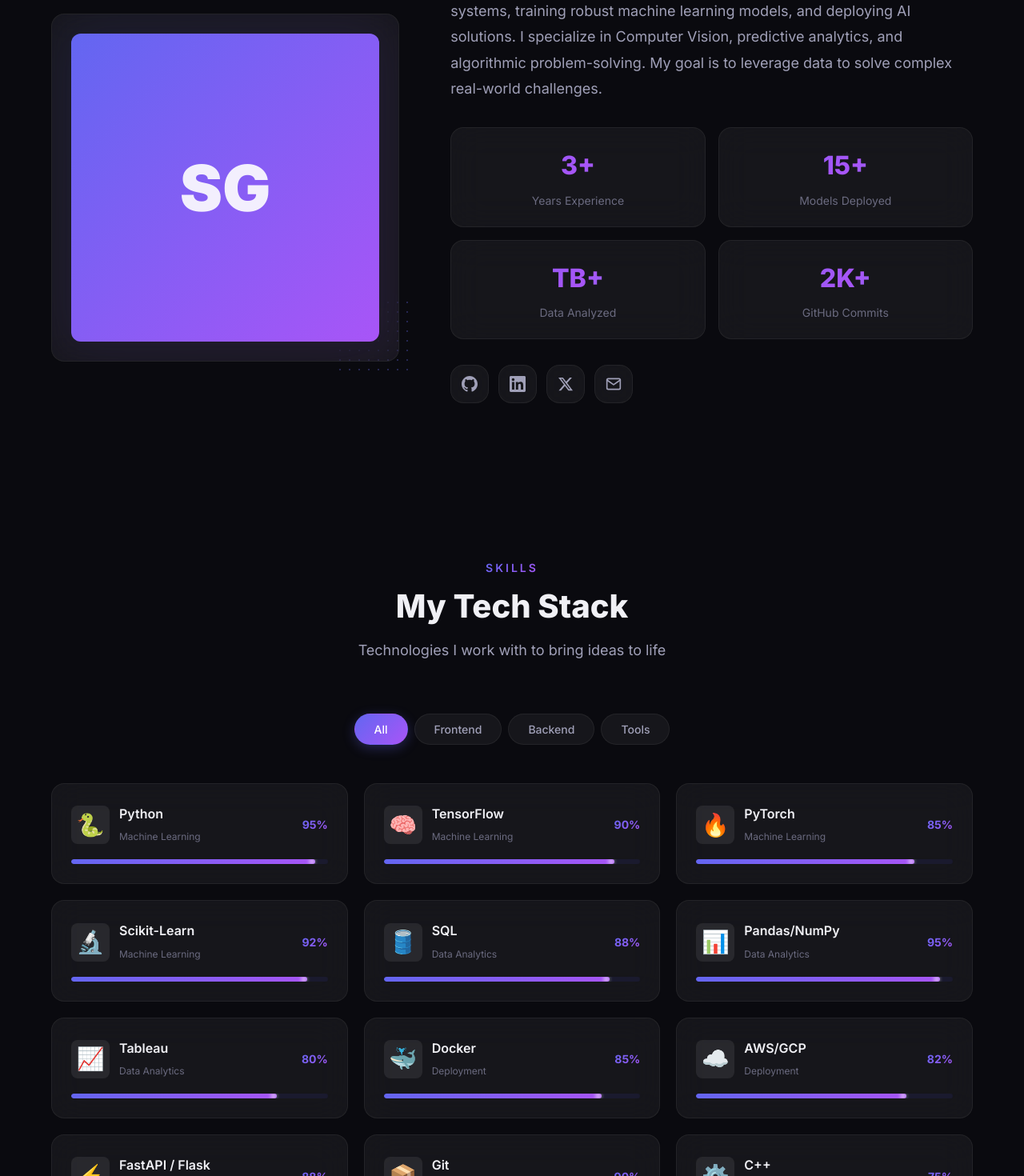
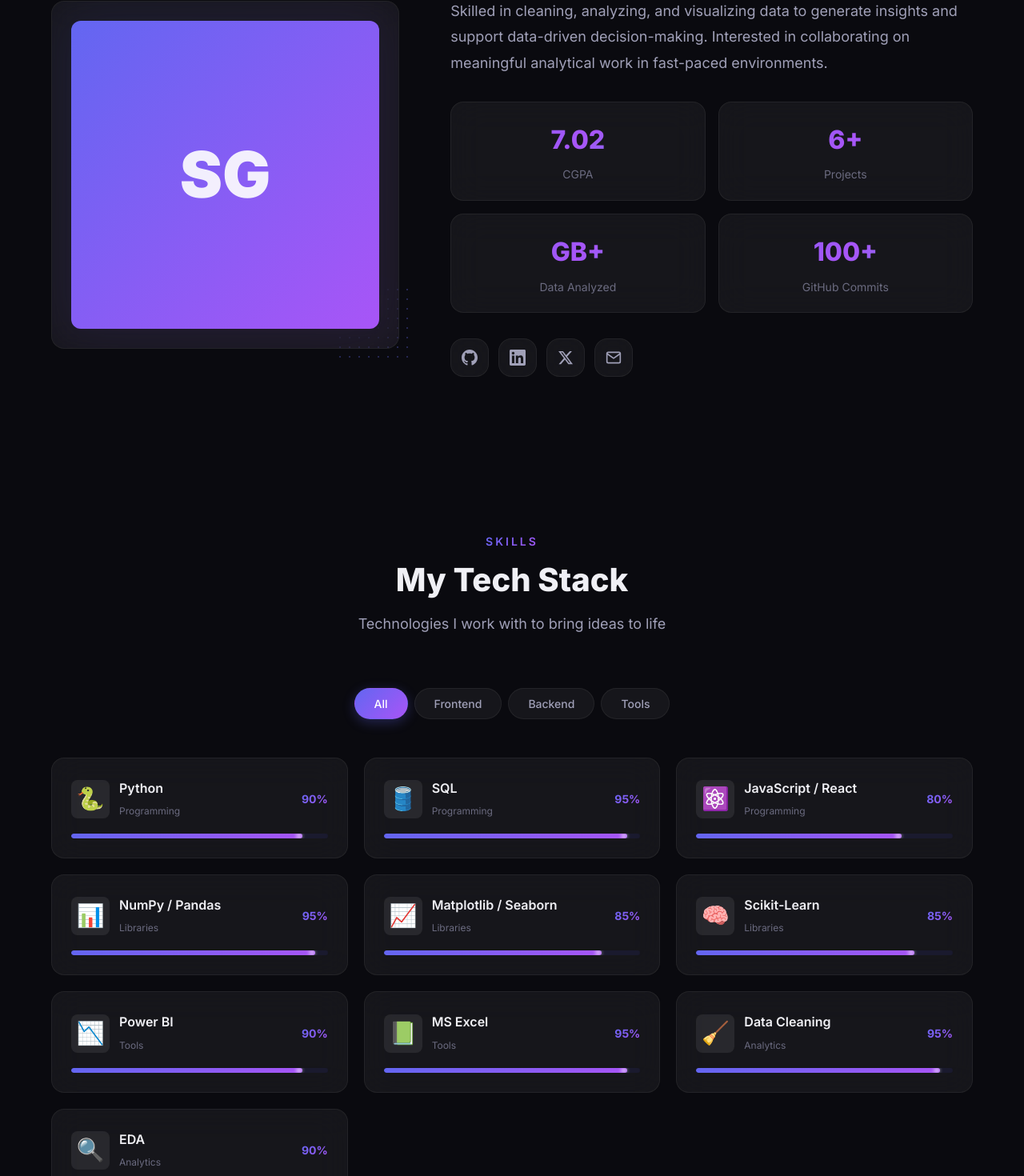
Before and after one commit to Sumeet602/my-portfolio, a React (Vite) app in the folder client/: page / in a window 1280 px wide. Shown: the part 1127-2597 px from the top of the page at 80% size. Built offline with nearby package versions, Linux system fonts and the light colour scheme.

Commit message:
feat: sync portfolio content with latest resume and update location

```diff
--- a/client/src/components/Contact.jsx
+++ b/client/src/components/Contact.jsx
@@ -79,7 +79,7 @@
               </div>
               <div>
                 <h4 className="contact__info-label">Location</h4>
-                <p className="contact__info-value">San Francisco, CA</p>
+                <p className="contact__info-value">Surat, Gujarat, India</p>
               </div>
             </div>
 
--- a/client/src/data.js
+++ b/client/src/data.js
@@ -1,47 +1,55 @@
 const profile = {
   name: "Sumeet Goswami",
-  title: "AI/ML Engineer",
+  title: "Data Analyst",
   taglines: [
-    "Machine Learning Engineer",
-    "Computer Vision Specialist",
-    "Data Scientist",
-    "AI Architect"
+    "Data Analyst",
+    "Machine Learning Enthusiast",
+    "Data Visualization",
+    "SQL & Python"
   ],
-  bio: "I'm a passionate AI/ML Engineer with expertise in building intelligent systems, training robust machine learning models, and deploying AI solutions. I specialize in Computer Vision, predictive analytics, and algorithmic problem-solving. My goal is to leverage data to solve complex real-world challenges.",
+  bio: "Data Analyst with a strong foundation in SQL, Python, Excel, and Power BI. Skilled in cleaning, analyzing, and visualizing data to generate insights and support data-driven decision-making. Interested in collaborating on meaningful analytical work in fast-paced environments.",
   resumeUrl: "/resume.pdf",
   stats: [
-    { label: "Years Experience", value: "3+" },
-    { label: "Models Deployed", value: "15+" },
-    { label: "Data Analyzed", value: "TB+" },
-    { label: "GitHub Commits", value: "2K+" }
+    { label: "CGPA", value: "7.02" },
+    { label: "Projects", value: "6+" },
+    { label: "Data Analyzed", value: "GB+" },
+    { label: "GitHub Commits", value: "100+" }
   ],
   socials: [
     { platform: "github", url: "https://github.com/Sumeet602", icon: "github" },
-    { platform: "linkedin", url: "https://linkedin.com", icon: "linkedin" },
+    { platform: "linkedin", url: "https://linkedin.com/in/sumeet-goswami-54007531a", icon: "linkedin" },
     { platform: "twitter", url: "https://twitter.com", icon: "twitter" },
-    { platform: "email", url: "mailto:sumeet@example.com", icon: "mail" }
+    { platform: "email", url: "mailto:goswami.sumeet2004@gmail.com", icon: "mail" }
   ]
 };
 
 const skills = [
-  { name: "Python", category: "Machine Learning", proficiency: 95, icon: "🐍" },
-  { name: "TensorFlow", category: "Machine Learning", proficiency: 90, icon: "🧠" },
-  { name: "PyTorch", category: "Machine Learning", proficiency: 85, icon: "🔥" },
-  { name: "Scikit-Learn", category: "Machine Learning", proficiency: 92, icon: "🔬" },
-  { name: "SQL", category: "Data Analytics", proficiency: 88, icon: "🛢️" },
-  { name: "Pandas/NumPy", category: "Data Analytics", proficiency: 95, icon: "📊" },
-  { name: "Tableau", category: "Data Analytics", proficiency: 80, icon: "📈" },
-  { name: "Docker", category: "Deployment", proficiency: 85, icon: "🐳" },
-  { name: "AWS/GCP", category: "Deployment", proficiency: 82, icon: "☁️" },
-  { name: "FastAPI / Flask", category: "Deployment", proficiency: 88, icon: "⚡" },
-  { name: "Git", category: "Tools", proficiency: 90, icon: "📦" },
-  { name: "C++", category: "Tools", proficiency: 75, icon: "⚙️" },
-  { name: "Jupyter", category: "Tools", proficiency: 95, icon: "📓" }
+  { name: "Python", category: "Programming", proficiency: 90, icon: "🐍" },
+  { name: "SQL", category: "Programming", proficiency: 95, icon: "🛢️" },
+  { name: "JavaScript / React", category: "Programming", proficiency: 80, icon: "⚛️" },
+  { name: "NumPy / Pandas", category: "Libraries", proficiency: 95, icon: "📊" },
+  { name: "Matplotlib / Seaborn", category: "Libraries", proficiency: 85, icon: "📈" },
+  { name: "Scikit-Learn", category: "Libraries", proficiency: 85, icon: "🧠" },
+  { name: "Power BI", category: "Tools", proficiency: 90, icon: "📉" },
+  { name: "MS Excel", category: "Tools", proficiency: 95, icon: "📗" },
+  { name: "Data Cleaning", category: "Analytics", proficiency: 95, icon: "🧹" },
+  { name: "EDA", category: "Analytics", proficiency: 90, icon: "🔍" }
 ];
 
 const projects = [
   {
     id: 1,
+    title: "Predictive Diagnostic & Clustering Pipeline",
+    description: "Aggregated base models into parallel and sequential ensemble frameworks (Random Forest/AdaBoost) to establish strict feature importance rankings; partitioned unlabeled data structures into optimized spatial groups using centroid and density-based clustering models (K-Means/DBSCAN).",
+    image: "/api/placeholder/clustering",
+    category: "AI/ML",
+    technologies: ["Python", "Scikit-Learn", "NumPy", "Power BI"],
+    liveUrl: "#",
+    githubUrl: "https://github.com/Sumeet602/predictive-diagnostic",
+    featured: true
+  },
+  {
+    id: 2,
     title: "VisionChef & MacroLens",
     description: "AI-powered food recognition and nutrition analysis app. Upload or capture a food photo and get instant ingredient detection, macro estimation (calories, carbs, fats, protein), a health score with clinical explanation, ingredient gap analysis, and 5 smart recipe suggestions.",
     image: "/api/placeholder/visionchef",
@@ -52,7 +60,7 @@
     featured: true
   },
   {
-    id: 2,
+    id: 3,
     title: "Finwatch Analytics",
     description: "Intelligent financial tracking and predictive analytics dashboard. Monitors stock trends and uses machine learning models to forecast market movements based on historical data.",
     image: "/api/placeholder/finwatch",
@@ -63,7 +71,7 @@
     featured: true
   },
   {
-    id: 3,
+    id: 4,
     title: "Algorithmic Trading Bot",
     description: "Automated trading and market data analysis system. Backtests trading strategies and executes trades using real-time API integrations and predictive ML algorithms.",
     image: "/api/placeholder/trading",
@@ -71,10 +79,10 @@
     technologies: ["Python", "TensorFlow", "Pandas", "WebSockets"],
     liveUrl: "#",
     githubUrl: "https://github.com/Sumeet602/algorithmic-trading-bot",
-    featured: true
+    featured: false
   },
   {
-    id: 4,
+    id: 5,
     title: "Aura Dating Matchmaker",
     description: "Smart matchmaking platform leveraging data to connect users. Implemented an AI-driven recommendation algorithm based on user preferences and behavioral analytics.",
     image: "/api/placeholder/aura",
@@ -85,7 +93,7 @@
     featured: false
   },
   {
-    id: 5,
+    id: 6,
     title: "La Maison Dorée Analytics",
     description: "Advanced restaurant management platform with real-time analytics. Tracks booking trends, predicts peak hours, and optimizes table turnover using historical reservation data.",
     image: "/api/placeholder/lamaison",
@@ -96,7 +104,7 @@
     featured: false
   },
   {
-    id: 6,
+    id: 7,
     title: "Smart Grocery Assistant",
     description: "AI-architected full-stack grocery application. Features intelligent product categorization and dynamic inventory predictions built by a multi-agent AI system.",
     image: "/api/placeholder/grocery",
@@ -111,38 +119,25 @@
 const experience = [
   {
     id: 1,
-    role: "Machine Learning Engineer",
-    company: "TechAI Solutions",
-    duration: "Jan 2024 — Present",
-    description: "Designing and deploying scalable machine learning models for computer vision and predictive analytics.",
+    role: "Data Analyst Intern",
+    company: "Retail Data Analytics Lifecycle",
+    duration: "January 2026 — April 2026",
+    description: "Demonstrated a complete, company-level data analytics lifecycle aimed at understanding customer shopping behavior for a leading retail company.",
     highlights: [
-      "Developed a custom food-recognition pipeline improving accuracy by 25%",
-      "Deployed models using Docker and FastAPI on AWS infrastructure",
-      "Automated data preprocessing pipelines reducing manual work by 60%"
+      "Uncovered patterns across demographics, sales channels, and promotional activities to optimize marketing strategies",
+      "Designed and maintained production-ready Power BI dashboards tracking core business revenue drivers",
+      "Tracked channel volumes and subscription conversions for cross-functional business units"
     ]
   },
   {
     id: 2,
-    role: "Data Scientist",
-    company: "DataCorp",
-    duration: "Jun 2022 — Dec 2023",
-    description: "Analyzed large-scale datasets to extract actionable business insights and build predictive models.",
+    role: "B.Tech Computer Science Engineering",
+    company: "Parul University (Vadodara, Gujarat)",
+    duration: "2022 — 2026",
+    description: "CGPA: 7.02 / 10",
     highlights: [
-      "Built a churn prediction model with 89% accuracy using Scikit-Learn",
-      "Created interactive Tableau dashboards for executive stakeholders",
-      "Optimized SQL queries handling millions of rows, improving load times by 40%"
-    ]
-  },
-  {
-    id: 3,
-    role: "AI Developer Intern",
-    company: "StartUp Innovate",
-    duration: "Jan 2022 — May 2022",
-    description: "Assisted in the research and development of NLP and Computer Vision prototypes.",
-    highlights: [
-      "Trained custom image classification models using PyTorch",
-      "Integrated generative AI APIs for content generation",
-      "Collaborated with backend engineers to deploy models as RESTful services"
+      "Focus on Machine Learning and Data Science",
+      "Certifications: NPTEL Computer Network (2024), Introduction to IoT (2025)"
     ]
   }
 ];
@@ -150,24 +145,10 @@
 const testimonials = [
   {
     id: 1,
-    name: "Dr. Sarah Mitchell",
-    role: "Lead Data Scientist",
-    text: "Sumeet's deep understanding of algorithmic design and machine learning architectures is exceptional. They have a rare ability to translate complex data into highly accurate models and deploy them flawlessly.",
-    avatar: "SM"
-  },
-  {
-    id: 2,
-    name: "David Chen",
-    role: "CTO",
-    text: "Working with Sumeet on the trading platform was incredible. Their predictive algorithms were robust and rigorously backtested. Sumeet is a brilliant engineer who thinks deeply about data.",
-    avatar: "DC"
-  },
-  {
-    id: 3,
-    name: "Emily Rodriguez",
-    role: "Product Manager",
-    text: "Sumeet bridged the gap between our business needs and AI capabilities perfectly. The VisionChef implementation was a massive success thanks to their computer vision expertise.",
-    avatar: "ER"
+    name: "Retail Analytics Manager",
+    role: "Data Team Lead",
+    text: "Sumeet's work on the Power BI dashboards directly improved our ability to track core revenue drivers and marketing campaign conversions.",
+    avatar: "RA"
   }
 ];
 
```
